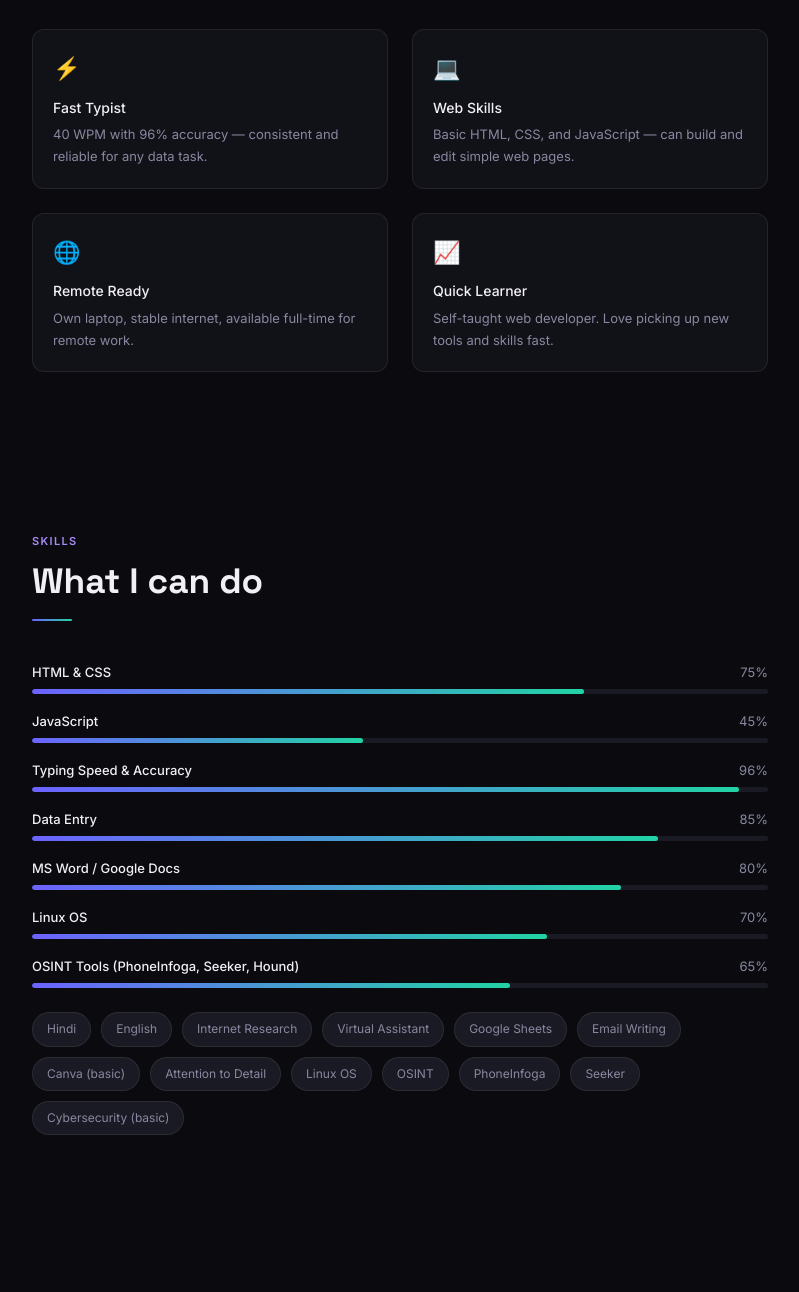
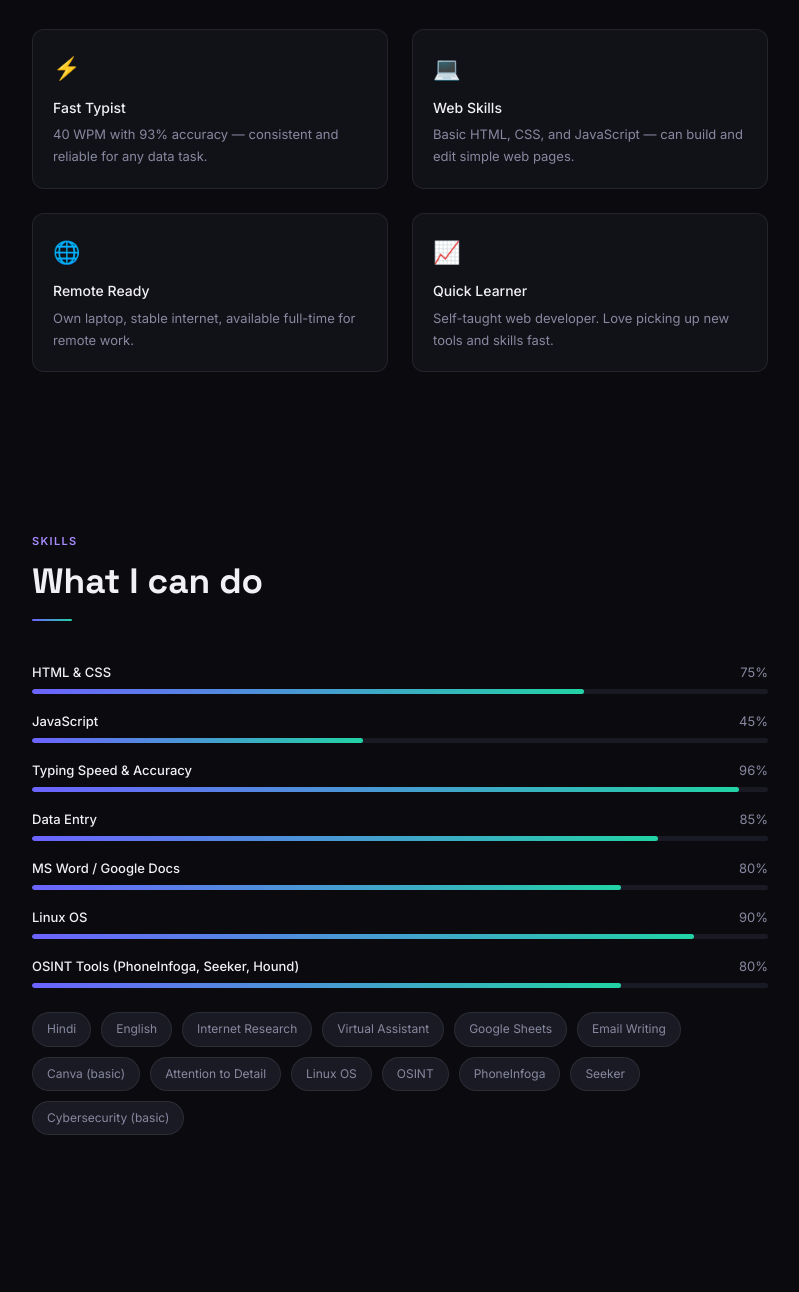
Before and after one commit to Amar2710/amar2710.github.io, a plain HTML site: page index.html in a window 1280 px wide. Shown: the part 1088-2380 px from the top of the page, without its empty margins (240-1039 px from the left). Drawn offline with Linux system fonts and the light colour scheme.

Commit message:
index.html

```diff
--- a/index.html
+++ b/index.html
@@ -72,7 +72,7 @@
     content: '';
     position: absolute; top: -200px; left: 50%; transform: translateX(-50%);
     width: 600px; height: 600px; border-radius: 50%;
-    background: radial-gradient(circle, rgba(108,99,255,0.12) 0%, transparent 70%);
+    background: radial-gradient(circle, rgba(108,99,255,0.12) 0%, transparent 80%);
     pointer-events: none;
   }
   .hero-tag {
@@ -271,7 +271,7 @@
         <div class="stat-label">Words per minute</div>
       </div>
       <div>
-        <div class="stat-num">96<span>%</span></div>
+        <div class="stat-num">93<span>%</span></div>
         <div class="stat-label">Typing accuracy</div>
       </div>
       <div>
@@ -294,7 +294,7 @@
     <div class="about-card">
       <div class="about-card-icon">⚡</div>
       <h4>Fast Typist</h4>
-      <p>40 WPM with 96% accuracy — consistent and reliable for any data task.</p>
+      <p>40 WPM with 93% accuracy — consistent and reliable for any data task.</p>
     </div>
     <div class="about-card">
       <div class="about-card-icon">💻</div>
@@ -341,12 +341,12 @@
       <div class="skill-bar"><div class="skill-fill" data-width="80"></div></div>
     </div>
     <div class="skill-row">
-      <div class="skill-top"><span class="skill-name">Linux OS</span><span class="skill-pct">70%</span></div>
-      <div class="skill-bar"><div class="skill-fill" data-width="70"></div></div>
+      <div class="skill-top"><span class="skill-name">Linux OS</span><span class="skill-pct">90%</span></div>
+      <div class="skill-bar"><div class="skill-fill" data-width="90"></div></div>
     </div>
     <div class="skill-row">
-      <div class="skill-top"><span class="skill-name">OSINT Tools (PhoneInfoga, Seeker, Hound)</span><span class="skill-pct">65%</span></div>
-      <div class="skill-bar"><div class="skill-fill" data-width="65"></div></div>
+      <div class="skill-top"><span class="skill-name">OSINT Tools (PhoneInfoga, Seeker, Hound)</span><span class="skill-pct">80%</span></div>
+      <div class="skill-bar"><div class="skill-fill" data-width="80"></div></div>
     </div>
   </div>
   <div class="skill-tags">
```
